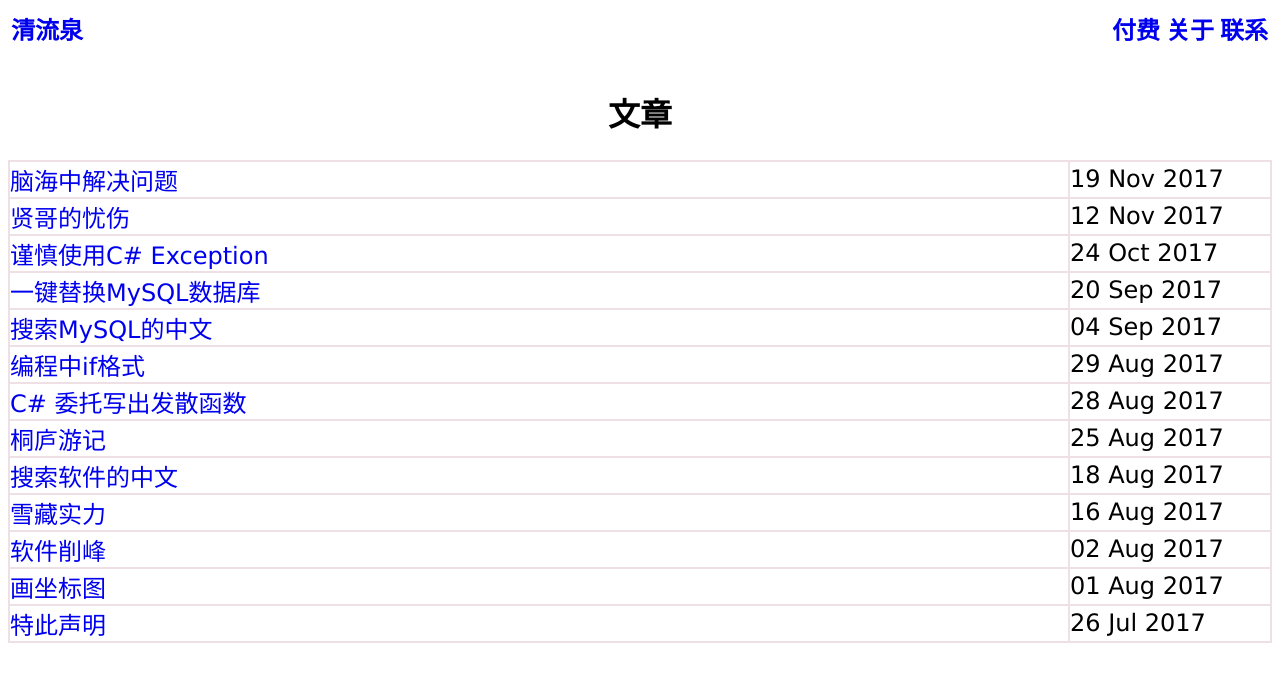
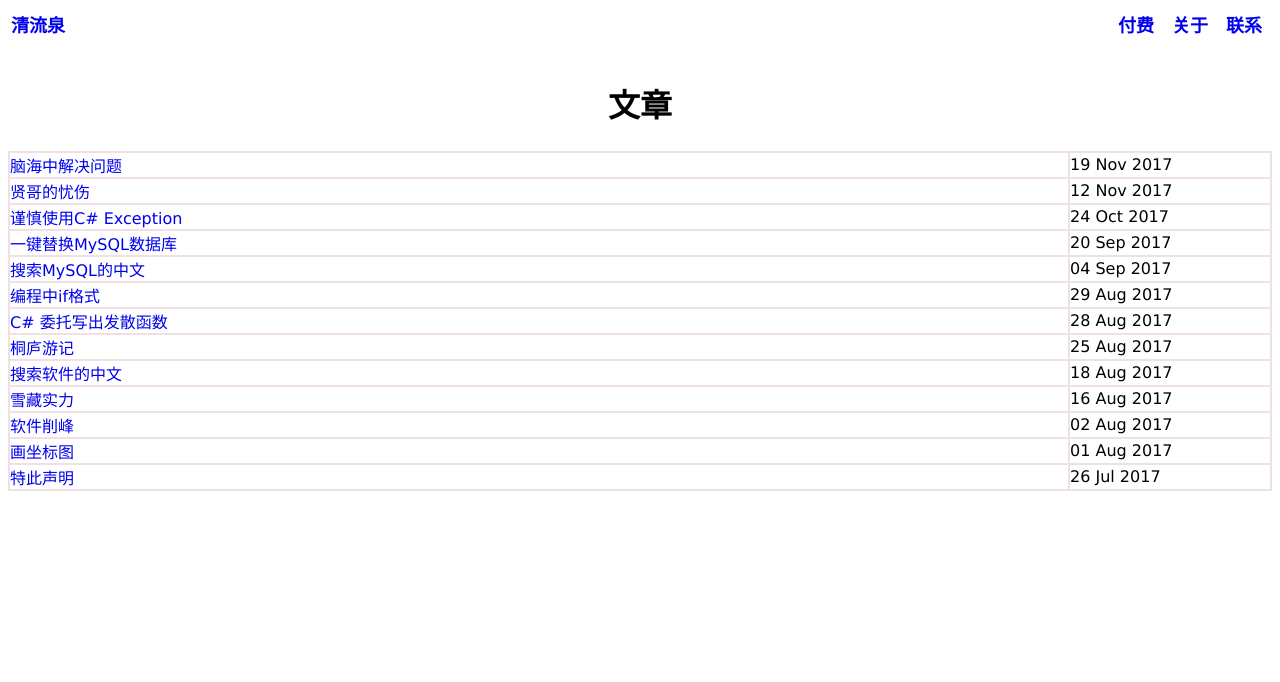
Before and after one commit to yinyongxian/yinyongxian.github.io, a Jekyll site: the page built from index.html, in a window 1280 px wide. Shown: the top 682 px of the page. Built offline with Jekyll 4.4.1, drawn with Linux system fonts in a browser that asks for light colours.

Commit message:
改回18px

```diff
--- a/_layouts/default.html
+++ b/_layouts/default.html
@@ -11,7 +11,7 @@
     <body>
         <table width="100%">
           <tbody>
-            <tr style="font-size: 24px">
+            <tr style="font-size: 18px">
               <th style="text-align: left;" scope="col"><a href="https://yinyongxian.github.io" style="text-decoration: none">清流泉</a></th>
               <th width="50" scope="col"><a href="{{ site.baseurl }}/about/2017-07-29-pay.html" style="text-decoration: none">付费</a></th>
               <th width="50" scope="col"><a href="{{ site.baseurl }}/about/2017-08-05-about.html" style="text-decoration: none">关于</a></th>
--- a/index.html
+++ b/index.html
@@ -14,7 +14,7 @@ title: 清流泉
 
 <body>
 <h1 style="text-align:center;">文章</h1>
-<table width="0" border="1" cellpadding="0" cellspacing="0" bordercolor="#EEE0E5" style="width:100%; font-size: 24px">
+<table width="0" border="1" cellpadding="0" cellspacing="0" bordercolor="#EEE0E5" style="width:100%;">
     <tbody>
         {% for post in site.posts %}
         <tr onClick= "parent.location='{{ post.url }}';" onMouseOver="this.style.backgroundColor='LightGrey'"
```
